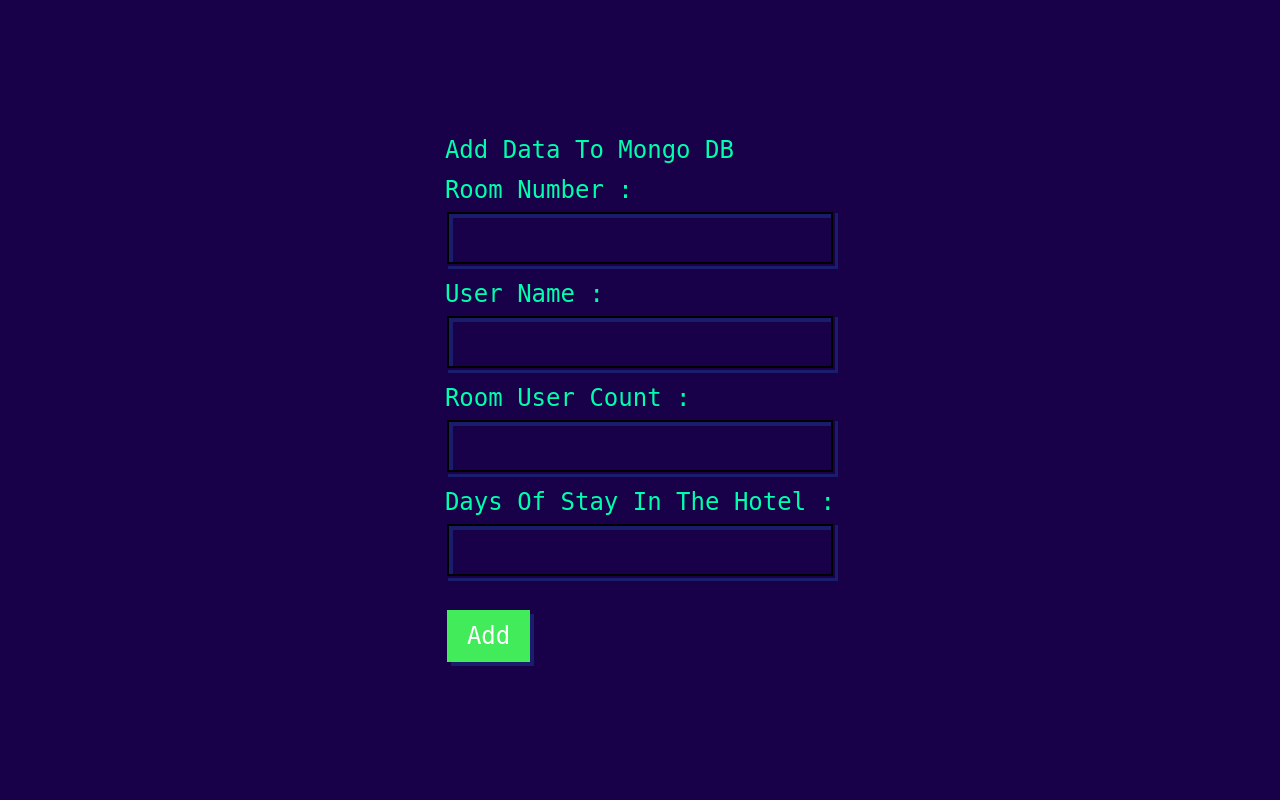
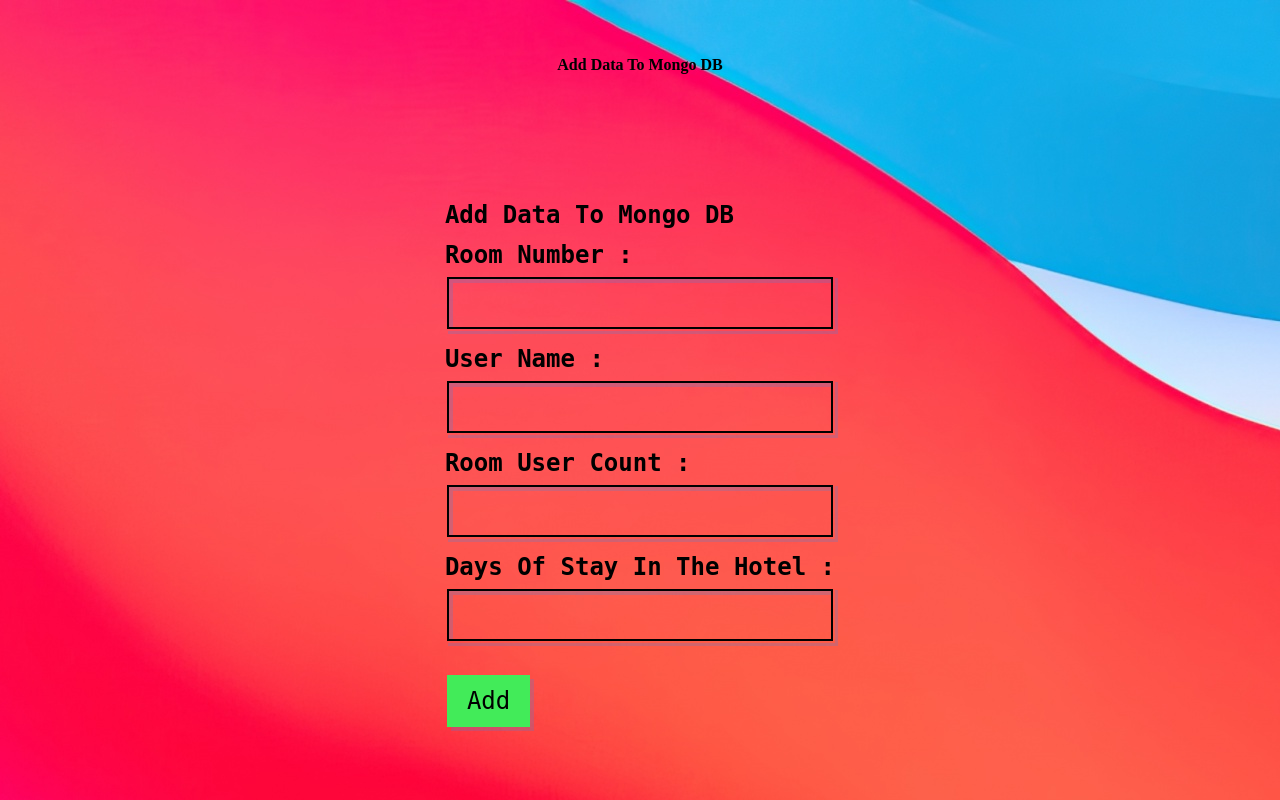
Before and after one commit to klrab3490/Hotel-Stay-Management, a Flask app: template templates/add.html in a window 1280 px wide. Run offline with Flask 2, Linux system fonts and the light colour scheme; the template is opened without the code that fills it, so the values that code supplies are empty; some libraries are stand-ins or nearby versions.

Commit message:
forth commit + app,html update

```diff
--- a/static/style.css
+++ b/static/style.css
@@ -1,8 +1,8 @@
 :root {
-  --bgColor: white;
+  --bgColor: rgb(0, 0, 0);
   --inputColor: #42eb59;
   --outlineColor: rgb(93, 146, 199);
-  --beamColor: yellow;
+  --beamColor: rgb(255, 255, 255);
   --spacer: 1rem;
 }
 
@@ -17,8 +17,11 @@ html, body {
 body {
   display: grid;
   place-items: center;
-  background: #180148;
+  background-repeat: no-repeat;
+  color: black;
+  font-weight: bold;
 }
+
 body.show-password {
   --bgColor: black;
   --inputColor: white;
@@ -42,7 +45,7 @@ input,
 button {
   font-size: 1.5rem;
   font-family: monospace;
-  color: #00ffad;
+  color: black;
 }
 label:focus,
 input:focus,
--- a/templates/add.html
+++ b/templates/add.html
@@ -8,7 +8,10 @@
         <link rel="stylesheet" href="{{url_for('static',filename='style.css')}}">
     </head>
 
-    <body>
+    <body background="{{ url_for('static',filename='MacOS.jpg')}}">
+        <centre>
+            <p>Add Data To Mongo DB</p>
+        </centre>
         <form action="/add-data" method="POST">
             <div class="form-item">
                 <label>
--- a/templates/display.html
+++ b/templates/display.html
@@ -8,7 +8,7 @@
         <link rel="stylesheet" href="{{url_for('static',filename='style.css')}}">
     </head>
 
-    <body>
+    <body background="{{ url_for('static',filename='MacOS.jpg')}}">
         <form action="/display-data" method="POST">
             <table class="styled-table" >
                 <thead>
--- a/templates/index.html
+++ b/templates/index.html
@@ -8,8 +8,8 @@
         <link rel="stylesheet" href="https://cdnjs.cloudflare.com/ajax/libs/meyer-reset/2.0/reset.min.css">
         <link rel="stylesheet" href="{{url_for('static',filename='style.css')}}">
     </head>
-  <body>
-<!-- partial:index.partial.html -->
+    <body background="{{ url_for('static',filename='MacOS.jpg')}}">
+<!--partial:index.partial.html -->
         <form action="/menu" method="POST">
             <div class="form-item">
                 <label>
--- a/templates/menu.html
+++ b/templates/menu.html
@@ -7,7 +7,7 @@
         <link rel="stylesheet" href="{{url_for('static',filename='style.css')}}">
     </head>
 
-    <body>
+    <body background="{{ url_for('static',filename='MacOS.jpg')}}">
 <!-- Menu -->
         <centre>
             <form action="/menu-action" method="POST">
--- a/templates/remove.html
+++ b/templates/remove.html
@@ -8,7 +8,7 @@
         <link rel="stylesheet" href="{{url_for('static',filename='style.css')}}">
     </head>
 
-    <body>
+    <body background="{{ url_for('static',filename='MacOS.jpg')}}">
         <centre>
             <form action="/remove-data" method="POST">
                 <div class="form-item">
--- a/templates/update.html
+++ b/templates/update.html
@@ -8,7 +8,7 @@
         <link rel="stylesheet" href="{{url_for('static',filename='style.css')}}">
     </head>
 
-    <body>
+    <body background="{{ url_for('static',filename='MacOS.jpg')}}">
         <centre>
             <form action="/update-data" method="GET">
                 <div class="form-item">
```
Also changed, not shown: static/MacOS.jpg (added). Lines whose indentation alone changed are shown as unchanged.
